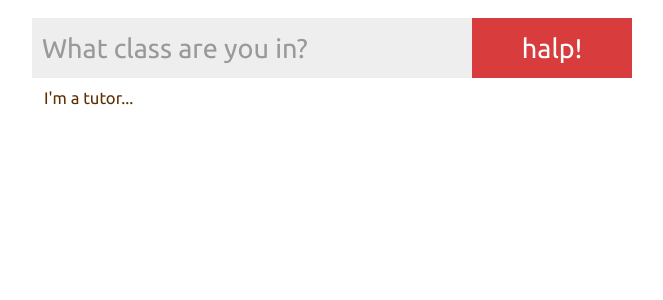
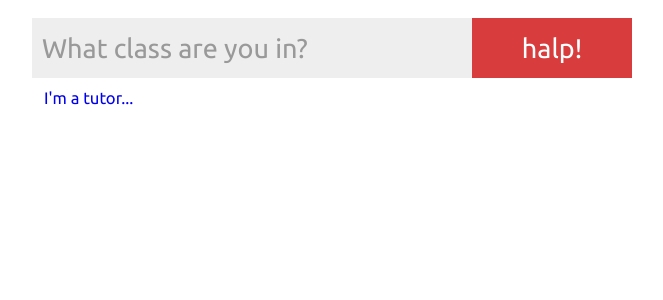
Before and after one commit to lanrat/halpz.me, a Flask app: template server/templates/index.html in a window 1280 px wide. Shown: the part 165-465 px from the top of the page, without its empty margins (156-819 px from the left). Run offline with Flask 2, Linux system fonts and the light colour scheme; the template is opened without the code that fills it, so the values that code supplies are empty; some libraries are stand-ins or nearby versions.

Commit message:
pushed real link

```diff
--- a/server/static/main.css
+++ b/server/static/main.css
@@ -195,6 +195,10 @@ body {
 	margin-top:10px;
 }
 
+#tutorLink a {
+	text-decoration: none;
+}
+
 .addNewClass {
 	width:240px;
 	height:260px;
--- a/server/templates/index.html
+++ b/server/templates/index.html
@@ -22,6 +22,6 @@
 				<input id="tags" type="text" placeholder="What class are you in?" required>
 				<button type="submit">halp!</button>
 		</form>
-		<div id="tutorLink" class="smallFont">I'm a tutor...</div>
+		<div id="tutorLink" class="smallFont"><a href="/tutor/">I'm a tutor...<a/></div>
 	</div>
 {% endblock %}
```
